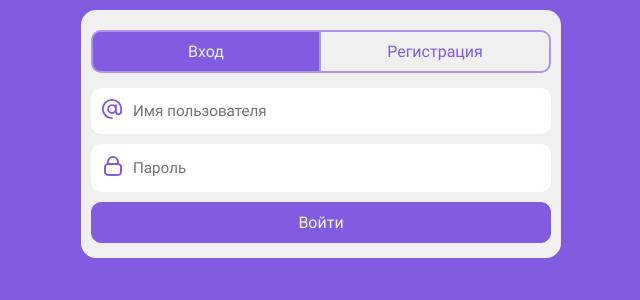
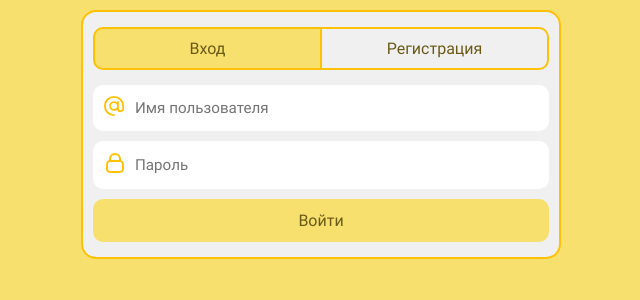
Before and after one commit to dronperminov/music-quiz-old, a FastAPI app: page /login in a window 1280 px wide. Shown: the top 300 px of the page, without its empty margins (319-959 px from the left). Run offline with FastAPI, Linux system fonts and the light colour scheme.

Commit message:
fix css variables

```diff
--- a/web/styles/inputs.css
+++ b/web/styles/inputs.css
@@ -19,20 +19,20 @@
 }
 
 .basic-input:disabled, .basic-input:disabled:hover, .basic-input:disabled:focus {
-    color: var(--disabled-color);
+    color: var(--input-disabled-color);
     border: none;
 }
 
 .default-input {
-    color: var(--text-color);
+    color: var(--input-text-color);
 }
 
 .default-input:hover {
-    border-bottom-color: var(--border-color);
+    border-bottom-color: var(--input-border-color);
 }
 
 .default-input:focus {
-    border-bottom-color: var(--main-background-color);
+    border-bottom-color: var(--input-focus-border-color);
 }
 
 .error-input, .error-input:hover, .error-input:focus {
@@ -42,7 +42,8 @@
 .basic-button {
     padding: 10px;
     border-radius: 10px;
-    border: 1px solid;
+    border-width: 2px;
+    border-style: solid;
     width: 100%;
     font-family: var(--button-font-family);
     font-size: 1em;
@@ -54,25 +55,78 @@
 }
 
 .basic-button:disabled, .basic-button:disabled:hover {
-    background: var(--disabled-color);
-    border: var(--disabled-color);
-    color: var(--disabled-text-color);
+    background: var(--button-disabled-background-color);
+    border: var(--button-disabled-border-color);
+    color: var(--button-disabled-text-color);
     cursor: default;
 }
 
 .default-button {
-    background: var(--main-background-color);
-    color: #f6f6f6;
-    border-color: var(--main-background-color);
+    background: var(--button-background-color);
+    border-color: var(--button-border-color);
+    color: var(--button-text-color);
+}
+
+.default-button:hover {
+    background: var(--button-hover-background-color);
+    border-color: var(--button-hover-border-color);
+    color: var(--button-hover-text-color);
 }
 
 .default-button:active {
-    background: var(--border-color);
-    border-color: var(--border-color);
-    color: #f0f0f0;
+    background: var(--button-active-background-color);
+    border-color: var(--button-active-border-color);
+    color: var(--button-active-text-color);
 }
 
-.default-button:hover {
-    border-color: var(--border-color);
-    color: #fefefe;
+.switch-buttons {
+    display: table;
+    table-layout: fixed;
+    width: 100%;
+    user-select: none;
 }
+
+.switch-button {
+    display: table-cell;
+    text-align: center;
+    padding: 10px 0;
+    border-width: 2px;
+    border-style: solid;
+    font-family: var(--switch-button-font-family);
+}
+
+.switch-button:first-child {
+    border-radius: 10px 0 0 10px;
+}
+
+.switch-button:last-child {
+    border-radius: 0 10px 10px 0;
+}
+
+.switch-button:not(:last-child) {
+    border-right-width: 1px;
+    border-right-style: solid;
+}
+
+.switch-button:not(:first-child) {
+    border-left-width: 1px;
+    border-left-style: solid;
+}
+
+.switch-button:hover {
+    cursor: pointer;
+}
+
+.default-switch-button {
+    background: var(--switch-button-background-color);
+    border-color: var(--switch-button-border-color);
+    color: var(--switch-button-text-color);
+    transition: background-color 150ms ease-out;
+}
+
+.default-switch-button[selected] {
+    background: var(--switch-button-selected-background-color);
+    border-color: var(--switch-button-selected-border-color);
+    color: var(--switch-button-selected-text-color);
+    transition: background-color 150ms ease-out;
+}
--- a/web/styles/login.css
+++ b/web/styles/login.css
@@ -1,84 +1,8 @@
-.login-form {
-    background: var(--block-background-color);
-    padding: 20px 10px 15px 10px;
+.login {
+    padding: 15px 10px;
     border-radius: 15px;
 }
 
 .login-type {
-    display: table;
-    table-layout: fixed;
-    width: 100%;
-    user-select: none;
     margin-bottom: 15px;
 }
-
-.login-type-button {
-    display: table-cell;
-    text-align: center;
-    padding: 10px 0;
-    border: 2px solid var(--border-color);
-    font-family: var(--button-font-family);
-    color: var(--login-type-button-color);
-}
-
-.login-type-button:first-child {
-    border-radius: 10px 0 0 10px;
-}
-
-.login-type-button:last-child {
-    border-radius: 0 10px 10px 0;
-    border-left: none;
-}
-
-.login-type-button:hover {
-    cursor: pointer;
-}
-
-.login-type-button-selected {
-    background: var(--main-background-color);
-    color: var(--text-bg-color) !important;
-    transition: background-color 150ms ease-out;
-}
-
-.login-form-row {
-    background: var(--form-row-background-color);
-    padding: 10px;
-    border-radius: 10px;
-    display: table;
-    width: 100%;
-    margin-bottom: 10px;
-}
-
-.login-form-row-icon {
-    display: table-cell;
-    width: 32px;
-    vertical-align: middle;
-}
-
-.login-form-row-input {
-    display: table-cell;
-    vertical-align: middle;
-}
-
-.login-form-svg-fill-icon {
-    fill: var(--main-background-color);
-}
-
-.login-form-svg-stroke-icon {
-    stroke: var(--main-background-color);
-}
-
-.login-error:not(:empty) {
-    margin-top: 10px;
-    text-align: center;
-    color: var(--error-color);
-    font-family: Roboto;
-}
-
-.error-icon .login-form-svg-fill-icon {
-    fill: var(--error-color);
-}
-
-.error-icon .login-form-svg-stroke-icon {
-    stroke: var(--error-color);
-}
--- a/web/styles/styles.css
+++ b/web/styles/styles.css
@@ -1,43 +1,131 @@
-:root {
-    --angle: 257;
-    --main-background-color: hsl(var(--angle), 68%, 62%);
-    --border-color: hsl(var(--angle), 65%, 75%);
-    --block-background-color: #f0f0f0;
+:root, :root[data-theme=light] {
+    --main-color: #f7e06e;
+    --background-color: var(--main-color);
+    --border-color: #ffc107;
     --text-color: #111111;
-    --text-bg-color: #eeeeee;
-    --disabled-color: #a0a0a0;
-    --disabled-text-color: #d0d0d0;
+    --text-bg-color: #111111;
     --error-color: #f44336;
 
+    /* input */
     --input-font-family: Roboto;
+    --input-disabled-color: #d0d0d0;
+    --input-text-color: var(--text-color);
+    --input-border-color: var(--border-color);
+    --input-focus-border-color: var(--main-color);
+
+    /* button */
     --button-font-family: Roboto;
 
+    --button-background-color: var(--main-color);
+    --button-border-color: var(--main-color);
+    --button-text-color: #695b17;
+
+    --button-disabled-background-color: #d0d0d0;
+    --button-disabled-border-color: #d0d0d0;
+    --button-disabled-text-color: #d0d0d0;
+
+    --button-hover-background-color: var(--main-color);
+    --button-hover-border-color: var(--border-color);
+    --button-hover-text-color: #695b17;
+
+    --button-active-background-color: #f6db55;
+    --button-active-border-color: #f6db55;
+    --button-active-text-color: #110f04;
+
+    /* switch button */
+    --switch-button-font-family: Roboto;
+
+    --switch-button-background-color: transparent;
+    --switch-button-border-color: var(--border-color);
+    --switch-button-text-color: #695b17;
+
+    --switch-button-selected-background-color: var(--main-color);
+    --switch-button-selected-border-color: var(--border-color);
+    --switch-button-selected-text-color: #695b17;
+
+    /* content  */
+    --content-background-color: #f0f0f0;
+    --content-border-color: var(--border-color);
+    --content-text-color: #111111;
+
+    /* form-row */
     --form-row-background-color: #ffffff;
-    --login-type-button-color: var(--main-background-color);
+    --form-row-icon-color: #ffc107;
 
+    /* top icons */
+    --top-icons-color: #2d3039;
+    --top-icons-hover-color: #000000;
+
+    /* menu */
     --menu-background-color: #ffffff;
     --menu-icon-color: #888888;
     --menu-icon-hover-color: var(--border-color);
-    --menu-icon-active-color: var(--main-background-color);
-
-    --top-icons-color: hsl(var(--angle), 85%, 95%);
-    --top-icons-hover-color: #ffffff;
+    --menu-icon-active-color: #ffd500;
 }
 
 :root[data-theme=dark] {
-    --block-background-color: #323232;
+    --main-color: #f9dd4d;
+    --background-color: #1e2027;
+    --border-color: #e9d263;
     --text-color: #eeeeee;
     --text-bg-color: #eeeeee;
-    --disabled-color: #a0a0a0;
-    --disabled-text-color: #d0d0d0;
     --error-color: #f44336;
 
-    --form-row-background-color: #424242;
-    --login-type-button-color: #dddddd;
+    /* input */
+    --input-font-family: Roboto;
+    --input-disabled-color: #d0d0d0;
+    --input-text-color: var(--text-color);
+    --input-border-color: var(--border-color);
+    --input-focus-border-color: var(--main-color);
 
-    --menu-background-color: #424242;
-    --menu-icon-hover-color: #dddddd;
-    --menu-icon-active-color: #ffffff;
+    /* button */
+    --button-font-family: Roboto;
+
+    --button-background-color: var(--main-color);
+    --button-border-color: var(--main-color);
+    --button-text-color: #2d3039;
+
+    --button-disabled-background-color: #d0d0d0;
+    --button-disabled-border-color: #d0d0d0;
+    --button-disabled-text-color: #d0d0d0;
+
+    --button-hover-background-color: var(--main-color);
+    --button-hover-border-color: var(--border-color);
+    --button-hover-text-color: #3a3941;
+
+    --button-active-background-color: var(--border-color);
+    --button-active-border-color: var(--border-color);
+    --button-active-text-color: #3a3941;
+
+    /* switch button */
+    --switch-button-font-family: Roboto;
+
+    --switch-button-background-color: transparent;
+    --switch-button-border-color: var(--border-color);
+    --switch-button-text-color: var(--main-color);
+
+    --switch-button-selected-background-color: var(--main-color);
+    --switch-button-selected-border-color: var(--border-color);
+    --switch-button-selected-text-color: #2d3039;
+
+    /* content  */
+    --content-background-color: #2d3039;
+    --content-border-color: var(--border-color);
+    --content-text-color: #eeeeee;
+
+    /* form-row */
+    --form-row-background-color: #3b3f4a;
+    --form-row-icon-color: var(--main-color);
+
+    /* top icons */
+    --top-icons-color: #dfdfdf;
+    --top-icons-hover-color: #ffffff;
+
+    /* menu */
+    --menu-background-color: #2d3039;
+    --menu-icon-color: #818489;
+    --menu-icon-hover-color: #caccce;
+    --menu-icon-active-color: var(--main-color);
 }
 
 @font-face {
@@ -51,7 +139,7 @@
 }
 
 body {
-    background: var(--main-background-color);
+    background: var(--background-color);
     max-width: 500px;
     margin: 0 auto;
     padding: 10px 10px 0 10px;
@@ -64,6 +152,55 @@ body {
 
 .hidden {
     display: none !important;
+}
+
+.content {
+    background: var(--content-background-color);
+    border: 2px solid var(--content-border-color);
+    color: var(--content-text-color);
+}
+
+.form-row {
+    background: var(--form-row-background-color);
+    padding: 10px;
+    border-radius: 10px;
+    display: table;
+    width: 100%;
+    margin-bottom: 10px;
+}
+
+.form-row-icon {
+    display: table-cell;
+    width: 32px;
+    vertical-align: middle;
+}
+
+.form-row-input {
+    display: table-cell;
+    vertical-align: middle;
+}
+
+.form-svg-fill-icon {
+    fill: var(--form-row-icon-color);
+}
+
+.form-svg-stroke-icon {
+    stroke: var(--form-row-icon-color);
+}
+
+.error-icon .form-svg-fill-icon {
+    fill: var(--error-color);
+}
+
+.error-icon .form-svg-stroke-icon {
+    stroke: var(--error-color);
+}
+
+.error:not(:empty) {
+    margin-top: 10px;
+    text-align: center;
+    color: var(--error-color);
+    font-family: Roboto;
 }
 
 h1 {
--- a/web/templates/header.html
+++ b/web/templates/header.html
@@ -3,8 +3,8 @@
 <head>
 <meta charset="utf-8">
 <meta name="viewport" content="width=device-width, initial-scale=1, maximum-scale=1, user-scalable=no">
-<meta name="theme-color" content="{% if user and user.settings.theme == 'dark' %}#825ce0{% else %}#825ce0{% endif %}">
+<meta name="theme-color" content="{% if user and user.settings.theme == 'dark' %}#1e2027{% else %}#f7e06e{% endif %}">
 
-<link rel="stylesheet" type="text/css" href="/styles/styles.css?v=4">
+<link rel="stylesheet" type="text/css" href="/styles/styles.css">
 <link rel="stylesheet" type="text/css" href="/styles/inputs.css">
-<link rel="stylesheet" type="text/css" href="/styles/menu.css?v=4">
+<link rel="stylesheet" type="text/css" href="/styles/menu.css">
--- a/web/templates/index.html
+++ b/web/templates/index.html
@@ -11,7 +11,7 @@
             {{user.fullname}}<br>
         </div>
         <div class="profile-image">
-            <img src="{{user.image_src}}" alt="Аватар пользователя {{user.username}}">
+            <a href="/profile"><img src="{{user.image_src}}" alt="Аватар пользователя {{user.username}}"></a>
         </div>
     </div>
     {%endif%}
--- a/web/templates/login.html
+++ b/web/templates/login.html
@@ -3,52 +3,52 @@
 <link rel="stylesheet" type="text/css" href="/styles/login.css">
 </head>
 <body>
-    <div class="login-form">
-        <div class="login-type">
-            <div id="sign-in-type-button" class="login-type-button login-type-button-selected" onclick="SwitchForm(false)">Вход</div>
-            <div id="sign-up-type-button" class="login-type-button" onclick="SwitchForm(true)">Регистрация</div>
+    <div class="content login">
+        <div class="switch-buttons login-type">
+            <div id="sign-in-type-button" class="switch-button default-switch-button" selected onclick="SwitchForm(false)">Вход</div>
+            <div id="sign-up-type-button" class="switch-button default-switch-button" onclick="SwitchForm(true)">Регистрация</div>
         </div>
-        <div class="login-form-row">
-            <div class="login-form-row-icon" id="username-icon">
-                <svg class="login-form-svg-fill-icon" width="22px" height="22px" viewBox="0 0 24 24" xmlns="http://www.w3.org/2000/svg">
+        <div class="form-row">
+            <div class="form-row-icon" id="username-icon">
+                <svg class="form-svg-fill-icon" width="22px" height="22px" viewBox="0 0 24 24" xmlns="http://www.w3.org/2000/svg">
                     <path d="M12,1a11,11,0,0,0,0,22,1,1,0,0,0,0-2,9,9,0,1,1,9-9v2.857a1.857,1.857,0,0,1-3.714,0V7.714a1,1,0,1,0-2,0v.179A5.234,5.234,0,0,0,12,6.714a5.286,5.286,0,1,0,3.465,9.245A3.847,3.847,0,0,0,23,14.857V12A11.013,11.013,0,0,0,12,1Zm0,14.286A3.286,3.286,0,1,1,15.286,12,3.29,3.29,0,0,1,12,15.286Z"/>
                 </svg>
             </div>
-            <div class="login-form-row-input">
+            <div class="form-row-input">
                 <input id="username" class="basic-input default-input" type="text" placeholder="Имя пользователя" oninput="ClearError('username')" onkeypress="KeyPress(event)">
             </div>
         </div>
 
-        <div class="login-form-row hidden sign-up">
-            <div class="login-form-row-icon" id="fullname-icon">
-                <svg class="login-form-svg-fill-icon" width="24px" height="24px" viewBox="0 0 24 24" fill="none" xmlns="http://www.w3.org/2000/svg">
+        <div class="form-row hidden sign-up">
+            <div class="form-row-icon" id="fullname-icon">
+                <svg class="form-svg-fill-icon" width="24px" height="24px" viewBox="0 0 24 24" fill="none" xmlns="http://www.w3.org/2000/svg">
                     <path fill-rule="evenodd" clip-rule="evenodd" d="M12 1C8.96243 1 6.5 3.46243 6.5 6.5C6.5 9.53757 8.96243 12 12 12C15.0376 12 17.5 9.53757 17.5 6.5C17.5 3.46243 15.0376 1 12 1ZM8.5 6.5C8.5 4.567 10.067 3 12 3C13.933 3 15.5 4.567 15.5 6.5C15.5 8.433 13.933 10 12 10C10.067 10 8.5 8.433 8.5 6.5Z" />
                     <path d="M8 14C4.68629 14 2 16.6863 2 20V22C2 22.5523 2.44772 23 3 23C3.55228 23 4 22.5523 4 22V20C4 17.7909 5.79086 16 8 16H16C18.2091 16 20 17.7909 20 20V22C20 22.5523 20.4477 23 21 23C21.5523 23 22 22.5523 22 22V20C22 16.6863 19.3137 14 16 14H8Z" />
                 </svg>
             </div>
-            <div class="login-form-row-input">
+            <div class="form-row-input">
                 <input id="fullname" class="basic-input default-input" type="text" placeholder="Полное имя" oninput="ClearError('fullname')" onkeypress="KeyPress(event)">
             </div>
         </div>
 
-        <div class="login-form-row">
-            <div class="login-form-row-icon" id="password-icon">
-                <svg class="login-form-svg-stroke-icon" width="24px" height="24px" viewBox="0 0 24 24" fill="none" xmlns="http://www.w3.org/2000/svg">
+        <div class="form-row">
+            <div class="form-row-icon" id="password-icon">
+                <svg class="form-svg-stroke-icon" width="24px" height="24px" viewBox="0 0 24 24" fill="none" xmlns="http://www.w3.org/2000/svg">
                     <path d="M7 10.0288C7.47142 10 8.05259 10 8.8 10H15.2C15.9474 10 16.5286 10 17 10.0288M7 10.0288C6.41168 10.0647 5.99429 10.1455 5.63803 10.327C5.07354 10.6146 4.6146 11.0735 4.32698 11.638C4 12.2798 4 13.1198 4 14.8V16.2C4 17.8802 4 18.7202 4.32698 19.362C4.6146 19.9265 5.07354 20.3854 5.63803 20.673C6.27976 21 7.11984 21 8.8 21H15.2C16.8802 21 17.7202 21 18.362 20.673C18.9265 20.3854 19.3854 19.9265 19.673 19.362C20 18.7202 20 17.8802 20 16.2V14.8C20 13.1198 20 12.2798 19.673 11.638C19.3854 11.0735 18.9265 10.6146 18.362 10.327C18.0057 10.1455 17.5883 10.0647 17 10.0288M7 10.0288V8C7 5.23858 9.23858 3 12 3C14.7614 3 17 5.23858 17 8V10.0288" stroke-width="2" stroke-linecap="round" stroke-linejoin="round"/>
                 </svg>
             </div>
-            <div class="login-form-row-input">
+            <div class="form-row-input">
                 <input id="password" class="basic-input default-input" type="password" placeholder="Пароль" oninput="ClearError('password')" onkeypress="KeyPress(event)">
             </div>
         </div>
 
-        <div class="login-form-row hidden sign-up">
-            <div class="login-form-row-icon" id="password-check-icon">
-                <svg class="login-form-svg-stroke-icon" width="24px" height="24px" viewBox="0 0 24 24" fill="none" xmlns="http://www.w3.org/2000/svg">
+        <div class="form-row hidden sign-up">
+            <div class="form-row-icon" id="password-check-icon">
+                <svg class="form-svg-stroke-icon" width="24px" height="24px" viewBox="0 0 24 24" fill="none" xmlns="http://www.w3.org/2000/svg">
                     <path d="M7 10.0288C7.47142 10 8.05259 10 8.8 10H15.2C15.9474 10 16.5286 10 17 10.0288M7 10.0288C6.41168 10.0647 5.99429 10.1455 5.63803 10.327C5.07354 10.6146 4.6146 11.0735 4.32698 11.638C4 12.2798 4 13.1198 4 14.8V16.2C4 17.8802 4 18.7202 4.32698 19.362C4.6146 19.9265 5.07354 20.3854 5.63803 20.673C6.27976 21 7.11984 21 8.8 21H15.2C16.8802 21 17.7202 21 18.362 20.673C18.9265 20.3854 19.3854 19.9265 19.673 19.362C20 18.7202 20 17.8802 20 16.2V14.8C20 13.1198 20 12.2798 19.673 11.638C19.3854 11.0735 18.9265 10.6146 18.362 10.327C18.0057 10.1455 17.5883 10.0647 17 10.0288M7 10.0288V8C7 5.23858 9.23858 3 12 3C14.7614 3 17 5.23858 17 8V10.0288" stroke-width="2" stroke-linecap="round" stroke-linejoin="round"/>
                 </svg>
             </div>
-            <div class="login-form-row-input">
+            <div class="form-row-input">
                 <input id="password-check" class="basic-input default-input" type="password" placeholder="Подтверждение пароля" oninput="ClearError('password-check')" onkeypress="KeyPress(event)">
             </div>
         </div>
@@ -56,7 +56,7 @@
         <button id="sign-in-button" class="basic-button default-button" onclick="SignIn()">Войти</button>
         <button id="sign-up-button" class="basic-button default-button hidden" onclick="SignUp()">Зарегистрироваться</button>
 
-        <div class="login-error" id="error"></div>
+        <div class="error" id="error"></div>
     </div>
 
     <script src="/js/utils.js"></script>
--- a/web/templates/profile.html
+++ b/web/templates/profile.html
@@ -1,6 +1,6 @@
 {% include "header.html" %}
 <title>{{user.username}} | music-quiz</title>
-<link rel="stylesheet" type="text/css" href="/styles/profile.css?v=2">
+<link rel="stylesheet" type="text/css" href="/styles/profile.css">
 </head>
 <body>
     {% include "menu.html" %}
--- a/web/templates/settings.html
+++ b/web/templates/settings.html
@@ -9,7 +9,7 @@
 
     <div class="content">
         <div class="profile">
-            <img id="profile-image" src="{{user.image_src}}" alt="Аватар пользователя {{user.username}}" onclick="LoadProfileImage()">
+            <img id="profile-image" src="{{user.image_src}}" alt="Аватар пользователя {{user.username}}" onclick="LoadProfileImage()" title="Загрузить новую аватарку">
             <input type="file" class="hidden" id="profile-input" accept="image/png, image/gif, image/jpeg" onchange="UpdateProfileImage(event)">
         </div>
 
```
Also changed, not shown: web/js/login.js (+4 -4 lines), web/styles/profile.css (+6 -9 lines), web/styles/settings.css (+0 -45 lines), web/images/profiles/default.png.
